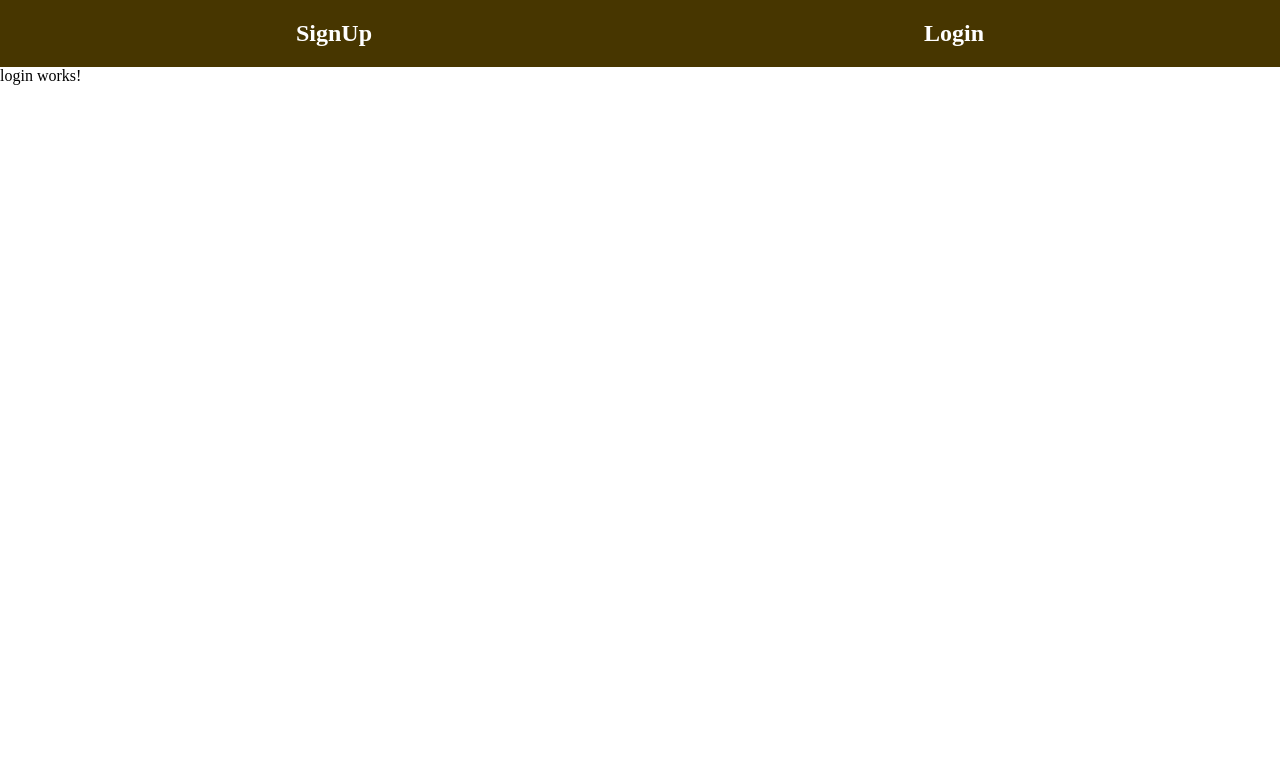
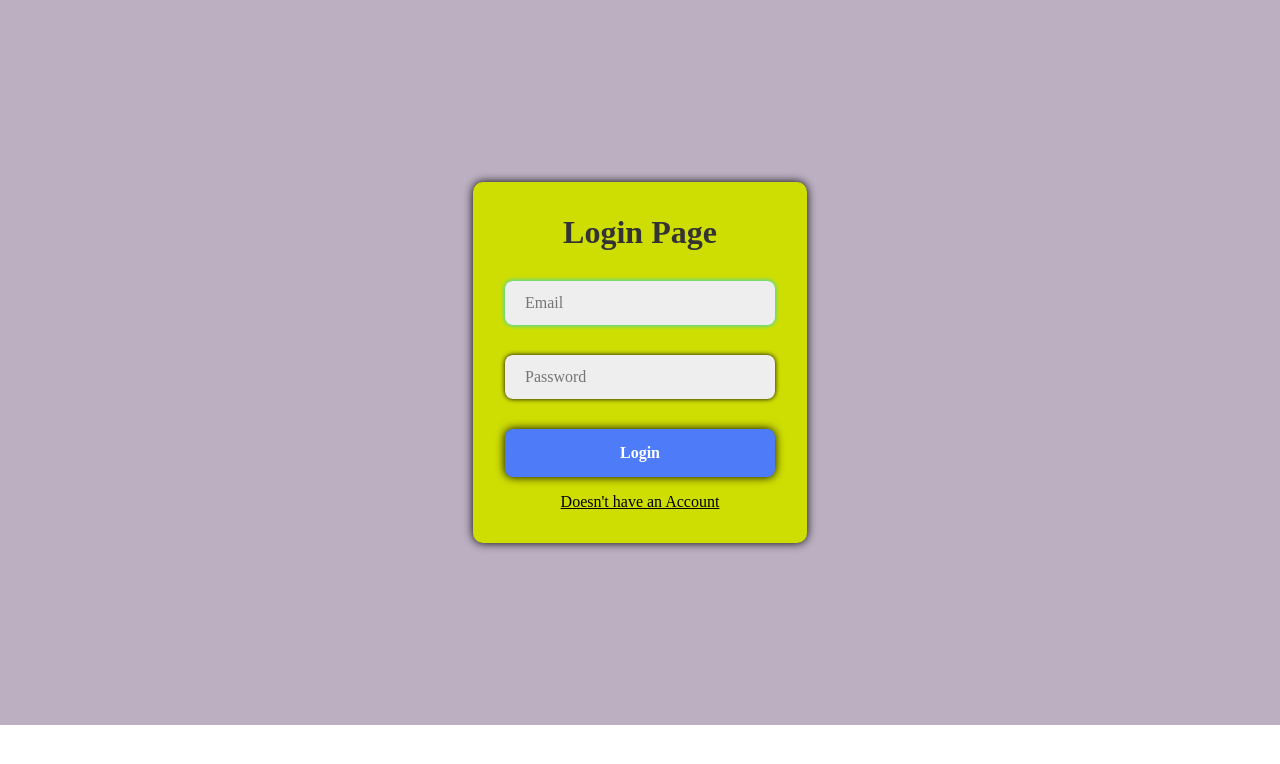
Before and after one commit to akashasahu07/BookNest, an Angular app: page /login in a window 1280 px wide. Shown: the top 764 px of the page. Built offline with nearby package versions, Linux system fonts and the light colour scheme.

Commit message:
login component

```diff
--- a/src/app/app.component.css
+++ b/src/app/app.component.css
@@ -1,32 +1,32 @@
-nav {
+/* nav {
     display: flex;
     align-items: center;
     justify-content: space-around;
     padding: 20px;
     background-color: #473600;
-}
+} */
 
-a {
+/* a {
     font-weight: bold;
     font-size: 1.5rem;
     text-decoration: none;
     position: relative;
     color: #ffffff;
-}
+} */
 
-a::after {
+/* a::after {
     content: "";
     position: absolute;
     left: 50%;
-    bottom: -2px;
+    bottom: -2px; */
     /* Adjust to position the line */
-    width: 0;
+    /* width: 0;
     height: 2px;
     background-color: #ffffff;
     transition: all 0.4s ease-out;
-}
+} */
 
-a:hover::after {
+/* a:hover::after {
     left: 0;
     width: 100%;
-}
+} */
--- a/src/app/app.component.html
+++ b/src/app/app.component.html
@@ -1,6 +1,6 @@
-<nav>
-    <a routerLink="/">SignUp</a>
-    <a routerLink="/login">Login</a>
+<!-- <nav> -->
+    <!-- <a routerLink="/">SignUp</a> -->
+    <!-- <a routerLink="/login">Login</a> -->
     <!-- <a routerLink="/home">Home</a> -->
-</nav>
+<!-- </nav> -->
 <router-outlet></router-outlet>
--- a/src/app/login/login.component.css
+++ b/src/app/login/login.component.css
@@ -0,0 +1,62 @@
+.login-container {
+    background: #bbafc1;
+    height: calc(100vh - 75px);
+    display: flex;
+    justify-content: center;
+    align-items: center;
+    color: #333;
+    text-align: center;
+    padding: 40px;
+}
+
+form {
+    background-color: #cfde02;
+    padding: 2rem;
+    border-radius: 10px;
+    box-shadow: 0px 0px 10px #000;
+}
+
+.input-box {
+    position: relative;
+    margin: 30px 0;
+}
+
+.input-box input {
+    width: 100%;
+    padding: 13px 50px 13px 20px;
+    background: #eee;
+    border-radius: 8px;
+    border: none;
+    outline: none;
+    font-size: 16px;
+    color: #333;
+    font-weight: 500;
+    box-shadow: 0px 0px 5px #000;
+}
+
+.input-box input:focus {
+    box-shadow: 0px 0px 5px #00d5ff;
+}
+
+.btn {
+    width: 100%;
+    height: 48px;
+    background: #4e7bf7;
+    border-radius: 8px;
+    border: none;
+    cursor: pointer;
+    font-size: 16px;
+    color: #fff;
+    font-weight: 600;
+    transition: background-color 0.3s ease-in-out;
+    margin-bottom: 1rem;
+    box-shadow: 0px 0px 10px #000;
+}
+
+.btn:hover {
+    background-color: #2f64f8;
+}
+
+a {
+    color: #000;
+}
--- a/src/app/login/login.component.html
+++ b/src/app/login/login.component.html
@@ -1 +1,17 @@
-<p>login works!</p>
+<div class="login-container">
+    <form>
+        <h1>Login Page</h1>
+
+        <div class="input-box">
+            <input type="email" name="email" placeholder="Email" required autofocus>
+        </div>
+
+        <div class="input-box">
+            <input type="password" name="password" placeholder="Password" required>
+        </div>
+
+        <button type="button" class="btn">Login</button>
+
+        <a routerLink="/">Doesn't have an Account</a>
+    </form>
+</div>
--- a/src/app/login/login.component.ts
+++ b/src/app/login/login.component.ts
@@ -1,8 +1,9 @@
 import { Component } from '@angular/core';
+import { RouterModule } from '@angular/router';
 
 @Component({
   selector: 'app-login',
-  imports: [],
+  imports: [RouterModule],
   templateUrl: './login.component.html',
   styleUrl: './login.component.css'
 })
--- a/src/app/signup/signup.component.css
+++ b/src/app/signup/signup.component.css
@@ -35,7 +35,7 @@ form {
 }
 
 .input-box input:focus {
-    box-shadow: 0px 0px 5px #00d5ff;
+    box-shadow: 0px 0px 5px #0040ff;
 }
 
 .btn {
--- a/src/app/signup/signup.component.ts
+++ b/src/app/signup/signup.component.ts
@@ -1,8 +1,9 @@
 import { Component } from '@angular/core';
+import { RouterModule } from '@angular/router';
 
 @Component({
   selector: 'app-signup',
-  imports: [],
+  imports: [RouterModule],
   templateUrl: './signup.component.html',
   styleUrl: './signup.component.css'
 })
```
Also changed, not shown: 1 other file (tests, documents, lock files or other folders).
